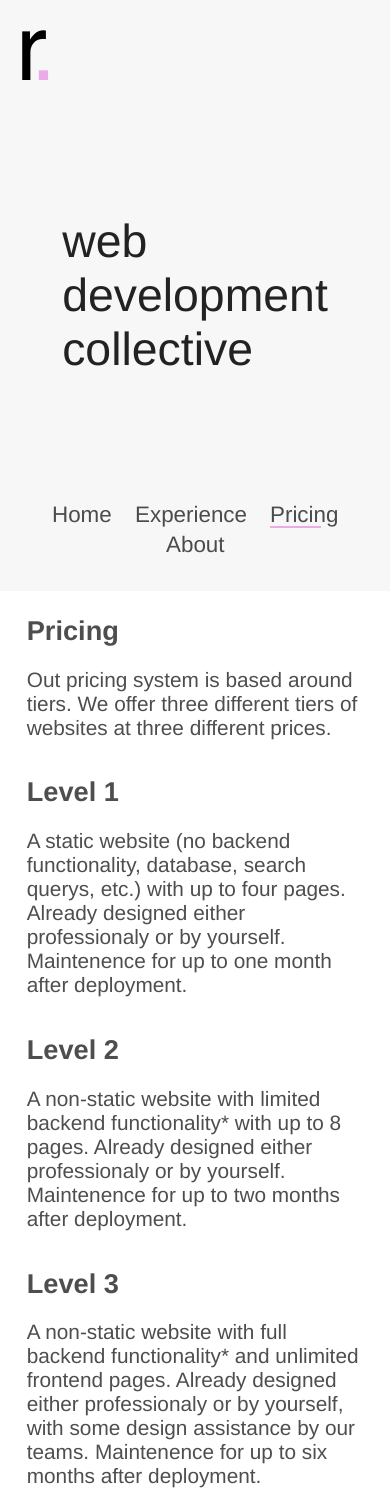
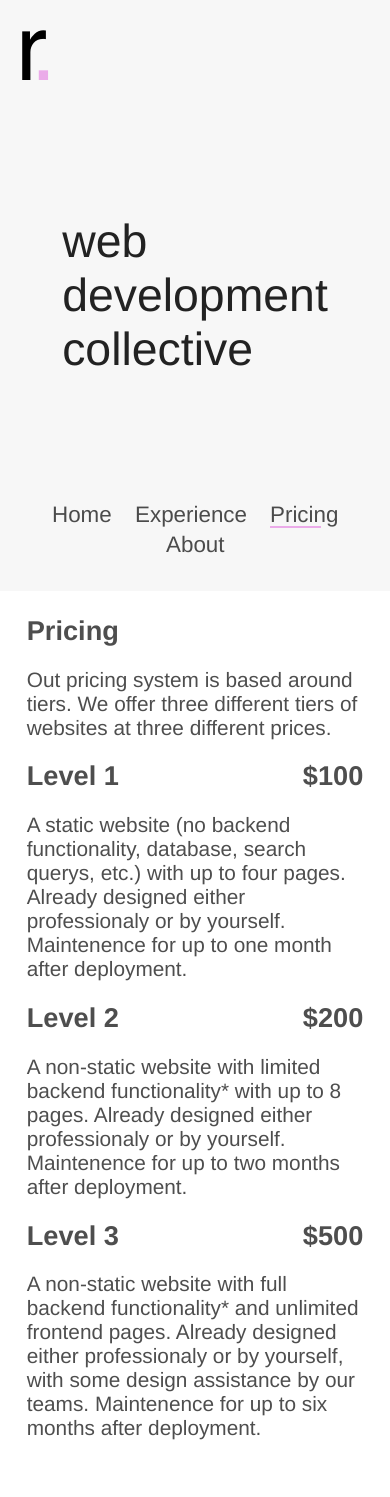
Before and after one commit to room127/homepage, a React (Create React App) app: page /pricing in a window 390 px wide. Shown: the top 1497 px of the page. After the commit the page ends 1469 px from the top, so only its background shows below. Built offline with nearby package versions, Linux system fonts and the light colour scheme.

Commit message:
Add most of the content.

```diff
--- a/public/index.html
+++ b/public/index.html
@@ -20,7 +20,7 @@
       work correctly both with client-side routing and a non-root public URL.
       Learn how to configure a non-root public URL by running `npm run build`.
     -->
-    <title>Room 127</title>
+    <title>room127</title>
   </head>
   <body>
     <noscript>
--- a/src/routes/About/About.js
+++ b/src/routes/About/About.js
@@ -9,16 +9,21 @@ class About extends Component {
       <div>
         <NavigationBar />
         <div className="page-content">
-          <h2 className="content-title">About</h2>
-          <p>Lorem ipsum dolor sit amet, consectetur adipiscing elit, sed do eiusmod tempor incididunt ut labore et dolore magna aliqua. Ut enim ad minim veniam, quis nostrud exercitation ullamco laboris nisi ut aliquip ex ea commodo consequat. Duis aute irure dolor in reprehenderit in voluptate velit esse cillum dolore eu fugiat nulla pariatur. Excepteur sint occaecat cupidatat non proident, sunt in culpa qui officia deserunt mollit anim id est laborum.
+          <h2 className="content-title">About Us</h2>
+          <p>
+            Our team is made up of four college students, two are rising sophmores and two are rising freshmen.
+            We are incredibly passionate about web development and are always working on small side projects.
+            Our combined background in both formal computer science and web development makes us unique in the
+            freelance world. We utlilize the our technical knowledge to create better, faster, and more intuitive
+            web experiences.
           </p>
 
-          <h2 className="content-title">Our Team</h2>
+          <h2 className="content-title">Meet the developers</h2>
           <div>
+            <ContactCard name="Sebastian Boyd" img="https://wallpaperbrowse.com/media/images/3848765-wallpaper-images-download.jpg" />
             <ContactCard name="Duncan Grubbs" img="https://wallpaperbrowse.com/media/images/3848765-wallpaper-images-download.jpg" />
-            <ContactCard name="Duncan Grubbs" img="https://wallpaperbrowse.com/media/images/3848765-wallpaper-images-download.jpg" />
-            <ContactCard name="Duncan Grubbs" img="https://wallpaperbrowse.com/media/images/3848765-wallpaper-images-download.jpg" />
-            <ContactCard name="Duncan Grubbs" img="https://wallpaperbrowse.com/media/images/3848765-wallpaper-images-download.jpg" />
+            <ContactCard name="Leo Krashanoff" img="https://wallpaperbrowse.com/media/images/3848765-wallpaper-images-download.jpg" />
+            <ContactCard name="Max Starr" img="https://wallpaperbrowse.com/media/images/3848765-wallpaper-images-download.jpg" />
           </div>
         </div>
       </div>
--- a/src/routes/Experience/Experience.js
+++ b/src/routes/Experience/Experience.js
@@ -10,19 +10,16 @@ class Experience extends Component {
         <div className="page-content">
           <h2 className="content-title">Web Experience</h2>
           <p>
-          We have over 20 years combined experience in modern web development and design.
-          </p>
-          <p>
-          Our team has combined skill in modern web languages and frameworks.
+          We have over 20 years combined experience in modern web development and design, working
+          in both academic and professional settings.
+          <br />
+          <br />
+          Our team has combined skill in many of the most popular modern web languages and frameworks.
           </p>
 
           <h2 className="content-title">Tools We Use</h2>
           <p>
             Lorem ipsum dolor sit amet, consectetur adipiscing elit, sed do eiusmod tempor incididunt ut labore et dolore magna aliqua. Ut enim ad minim veniam, quis nostrud exercitation ullamco laboris nisi ut aliquip ex ea commodo consequat. Duis aute irure dolor in reprehenderit in voluptate velit esse cillum dolore eu fugiat nulla pariatur. Excepteur sint occaecat cupidatat non proident, sunt in culpa qui officia deserunt mollit anim id est laborum.
-          </p>
-
-          <p>
-            Our team is made up of four college students, two are rising sophmores and two are rising freshmen. Our team is incredibly passionate about web development and is always working on small side projects.
           </p>
         </div>
       </div>
--- a/src/routes/Home/Home.js
+++ b/src/routes/Home/Home.js
@@ -1,5 +1,5 @@
 import React, { Component } from 'react';
-
+import { Link } from 'react-router-dom';
 import NavigationBar from '../../components/NavigationBar/NavigationBar';
 
 import './Home.css';
@@ -14,12 +14,23 @@ class Home extends Component {
           <p>
             room127 was created by a group of college students who believed the freelance web development community could be changed. for the better.
           </p>
-          <p>Lorem ipsum dolor sit amet, consectetur adipiscing elit, sed do eiusmod tempor incididunt ut labore et dolore magna aliqua. Ut enim ad minim veniam, quis nostrud exercitation ullamco laboris nisi ut aliquip ex ea commodo consequat. Duis aute irure dolor in reprehenderit in voluptate velit esse cillum dolore eu fugiat nulla pariatur. Excepteur sint occaecat cupidatat non proident, sunt in culpa qui officia deserunt mollit anim id est laborum.
+          <p>
+            We met in high school where we would all hang around the same room during lunch, room 127. Throughout high school and even
+            into college, we were all passionate about web development. However, we thought that the current enviroment was filled with
+            old frameworks, bad practices, slow load times, and much more. We set out to change all of that.
           </p>
-          <p>Lorem ipsum dolor sit amet, consectetur adipiscing elit, sed do eiusmod tempor incididunt ut labore et dolore magna aliqua. Ut enim ad minim veniam, quis nostrud exercitation ullamco laboris nisi ut aliquip ex ea commodo consequat. Duis aute irure dolor in reprehenderit in voluptate velit esse cillum dolore eu fugiat nulla pariatur. Excepteur sint occaecat cupidatat non proident, sunt in culpa qui officia deserunt mollit anim id est laborum.
+          <h2 className="content-title">What we do.</h2>
+          <p>
+            Just like most freelance web development companies, we take your website idea, and turn it into a reality. Wether you are looking
+            for a personal website, or a fully functioning app, we have you covered. What&apos;s the difference between us and the rest of them,
+            well we do things better. We take advantage of the latest, fastest web frameworks and technologies so your website is future proof.
+            We make sure your website follows a11y standards so everyone is able to access it.
           </p>
 
-          <p>Lorem ipsum dolor sit amet, consectetur adipiscing elit, sed do eiusmod tempor incididunt ut labore et dolore magna aliqua. Ut enim ad minim veniam, quis nostrud exercitation ullamco laboris nisi ut aliquip ex ea commodo consequat. Duis aute irure dolor in reprehenderit in voluptate velit esse cillum dolore eu fugiat nulla pariatur. Excepteur sint occaecat cupidatat non proident, sunt in culpa qui officia deserunt mollit anim id est laborum.
+          <p>
+            Our proccess starts with you contacting us with an idea. We then assess your idea and work to put you in the
+            right <Link to="/pricing" href="/pricing">pricing</Link> tier. Then, we assign a team to your project and get
+            working, updating you along the way so you the exact progress on your website at a given time.
           </p>
         </div>
       </div>
--- /dev/null
+++ b/src/routes/Pricing/Pricing.css
@@ -0,0 +1,24 @@
+.pricing-tier-header {
+  display: flex;
+  flex-direction: row;
+  width: 54%;
+}
+
+.tier-header-text {
+  color: #4E4E4E;
+  font-weight: medium;
+  font-size: 1.7em;
+  margin: 0;
+  text-align: left;
+  width: 50%;
+}
+
+.price {
+  text-align: right;
+}
+
+@media only screen and (max-width: 690px) {
+  .pricing-tier-header {
+    width: 90%;
+  }
+}
--- a/src/routes/Pricing/Pricing.js
+++ b/src/routes/Pricing/Pricing.js
@@ -1,6 +1,8 @@
 import React, { Component } from 'react';
 
 import NavigationBar from '../../components/NavigationBar/NavigationBar';
+
+import './Pricing.css';
 
 class Pricing extends Component {
   render() {
@@ -12,15 +14,24 @@ class Pricing extends Component {
           <p>
           Out pricing system is based around tiers. We offer three different tiers of websites at three different prices.
           </p>
-          <h2 className="content-title">Level 1</h2>
+          <div className="pricing-tier-header">
+            <h2 className="tier-header-text">Level 1</h2>
+            <h2 className="tier-header-text price">$100</h2>
+          </div>
           <p>A static website (no backend functionality, database, search querys, etc.) with up to four pages. Already designed either professionaly or by yourself. Maintenence for up to one month after deployment.
           </p>
 
-          <h2 className="content-title">Level 2</h2>
+          <div className="pricing-tier-header">
+            <h2 className="tier-header-text">Level 2</h2>
+            <h2 className="tier-header-text price">$200</h2>
+          </div>
           <p>A non-static website with limited backend functionality* with up to 8 pages. Already designed either professionaly or by yourself. Maintenence for up to two months after deployment.
           </p>
 
-          <h2 className="content-title">Level 3</h2>
+          <div className="pricing-tier-header">
+            <h2 className="tier-header-text">Level 3</h2>
+            <h2 className="tier-header-text price">$500</h2>
+          </div>
           <p>A non-static website with full backend functionality* and unlimited frontend pages. Already designed either professionaly or by yourself, with some design assistance by our teams. Maintenence for up to six months after deployment.
           </p>
         </div>
```
